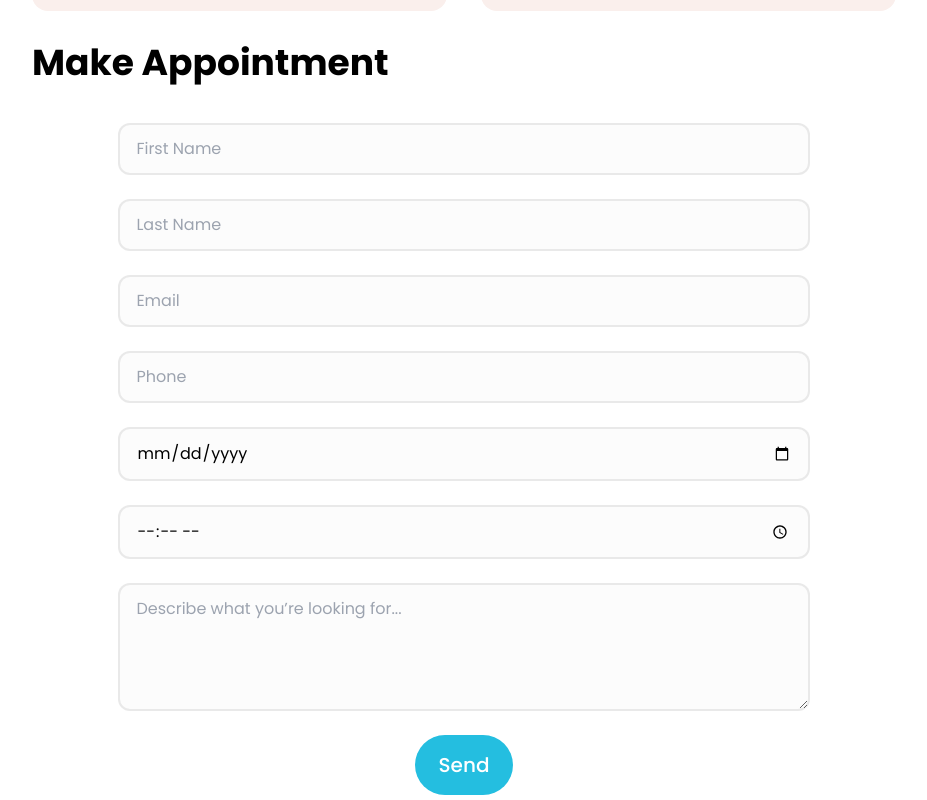
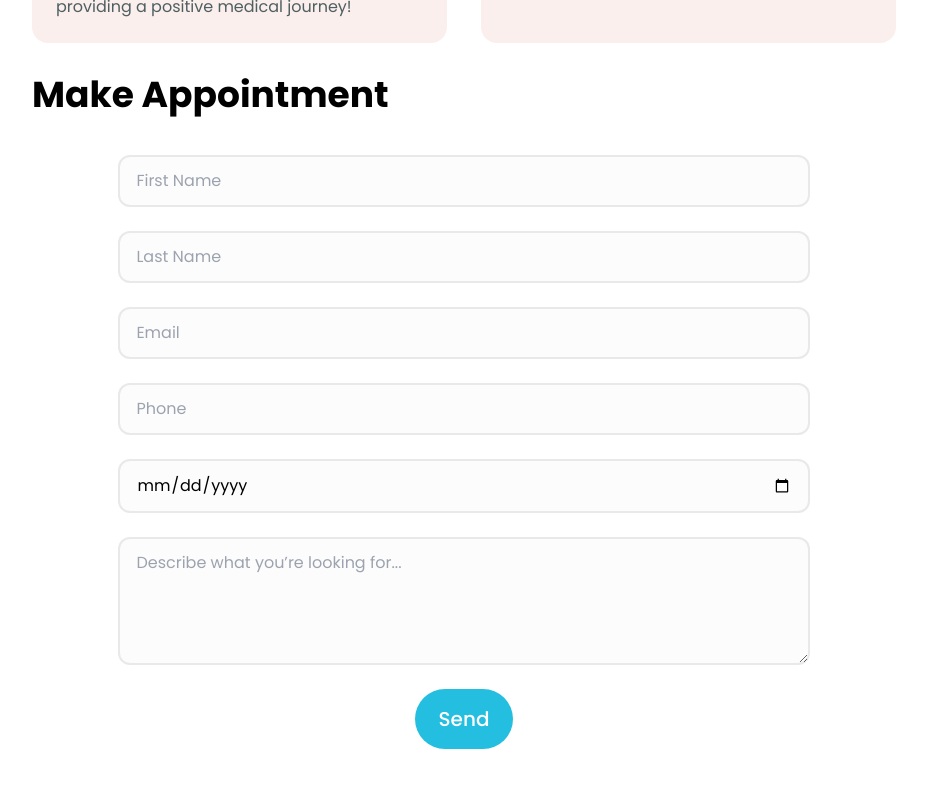
Before and after one commit to anubhav-aryan/entclinic, a Next.js app: page / in a window 1280 px wide. Shown: the part 4040-4840 px from the top of the page, without its empty margins (176-1103 px from the left). Built offline with nearby package versions, Linux system fonts and the light colour scheme.

Commit message:
feat: Added Emailer to Appointment form

```diff
--- a/pages/index.tsx
+++ b/pages/index.tsx
@@ -8,9 +8,12 @@ import Doctors from "@/sections/Doctors";
 import AnalyticLabel from "@/components/AnalyticLabel";
 import Appointment from "@/sections/Appointment";
 import Footer from "@/sections/Footer";
+import { ToastContainer, toast } from "react-toastify";
+import "react-toastify/dist/ReactToastify.css";
 const index = () => {
   return (
     <div className="flex flex-col justify-center items-center tablet:px-[13rem] mobile:px-[2rem] gap-[2rem]">
+      <ToastContainer />
       <Header />
       <Hero />
       <Services />
--- a/sections/Appointment.tsx
+++ b/sections/Appointment.tsx
@@ -1,6 +1,132 @@
-import React from "react";
+import React, { useRef, useState } from "react";
+import emailjs from "@emailjs/browser";
 import Image from "next/image";
+
+import { toast } from "react-toastify";
+import "react-toastify/dist/ReactToastify.css";
+
 const Appointment = () => {
+  const form = useRef<HTMLFormElement>(null);
+  const [isDateValid, setIsDateValid] = useState(true);
+  const [isTimeValid, setIsTimeValid] = useState(true);
+  const [selectedDay, setSelectedDay] = useState<number | null>(null);
+  const [timeError, setTimeError] = useState("");
+  const [selectedDate, setSelectedDate] = useState<number | null>(null);
+  const validateDay = (e: any) => {
+    const selectedDate = e.target.value;
+    const days = [
+      "Sunday",
+      "Monday",
+      "Tuesday",
+      "Wednesday",
+      "Thursday",
+      "Friday",
+      "Saturday",
+    ];
+    if (selectedDate) {
+      const newDate = new Date(selectedDate);
+      const day = newDate.getDay();
+      const year = newDate.getFullYear();
+      const date = newDate.getDate();
+      const month = newDate.getMonth();
+      const currentDate = new Date();
+      if (year < currentDate.getFullYear() || month < currentDate.getMonth()) {
+        setIsDateValid(false);
+        return;
+      }
+      if (month === currentDate.getMonth() && date < currentDate.getDate()) {
+        setIsDateValid(false);
+        return;
+      }
+      if (day === 0) {
+        setIsDateValid(false);
+        return;
+      } else {
+        setSelectedDay(day);
+        setSelectedDate(date);
+        setIsDateValid(true);
+      }
+    }
+  };
+  const validateTime = (e: any) => {
+    const selectedTime = e.target.value;
+    console.log(typeof selectedTime);
+    const hour = parseInt(selectedTime.slice(0, 2));
+    const min = parseInt(selectedTime.slice(3, 5));
+    const currentTime = new Date();
+    const currentHour = currentTime.getHours();
+    const currentMin = currentTime.getMinutes();
+    // console.log(currentHour, currentMin);
+    // if (selectedDate && selectedDate === currentTime.getDate()) {
+    //   if (hour < currentHour) {
+    //     setIsTimeValid(false);
+    //     setTimeError("Please selected a valid time for today.");
+    //     return;
+    //   } else if (hour >= currentHour && min < currentMin) {
+    //     setIsTimeValid(false);
+    //     setTimeError("Please selected a valid time for today.");
+    //   }
+    // }
+    if (!selectedDay || selectedDay === 0) {
+      setIsTimeValid(false);
+      setTimeError("Appointment can't be scheduled on Sunday");
+      return;
+    }
+    if (
+      selectedDay === 1 ||
+      selectedDay === 2 ||
+      selectedDay === 5 ||
+      selectedDay === 6
+    ) {
+      if (!((hour >= 10 && hour <= 13) || (hour >= 16 && hour <= 20))) {
+        setIsTimeValid(false);
+        setTimeError("Select a time between 10AM-1PM or 4PM-8PM");
+        return;
+      } else if ((hour === 20 || hour === 13) && min > 0) {
+        setIsTimeValid(false);
+        setTimeError("Select a time between 10AM-1PM or 4PM-8PM");
+        return;
+      }
+    } else if (selectedDay === 3 || selectedDay === 4) {
+      if (!(hour >= 16 && hour <= 20)) {
+        setIsTimeValid(false);
+        setTimeError("Select a time between 4PM-8PM");
+        return;
+      } else if (hour === 20 && min > 0) {
+        setIsTimeValid(false);
+        setTimeError("Select a time between 4PM-8PM");
+      } else {
+        setIsTimeValid(true);
+      }
+    }
+  };
+  const sendEmail = (e: React.FormEvent<HTMLFormElement>) => {
+    e.preventDefault();
+    if (!isDateValid || !isTimeValid) {
+      toast.error("Please select valid date or time");
+      return;
+    }
+    if (form.current) {
+      emailjs
+        .sendForm(
+          "service_jmj1hfs",
+          "template_ep2ijdl",
+          form.current,
+          "iE_ITgMchnoenrgMC"
+        )
+        .then(
+          (result) => {
+            toast.success("Sent: Appointment Request");
+          },
+          (error) => {
+            toast.error("Can't request at the moment");
+          }
+        );
+    }
+    const formElement = e.target as HTMLFormElement;
+    formElement.reset();
+  };
+
   return (
     <div
       className="flex mobile:items-center font-poppins w-full tablet:items-start"
@@ -8,64 +134,93 @@ const Appointment = () => {
     >
       <div className="w-full">
         <div className=" font-bold text-4xl mb-10">Make Appointment</div>
-        <div className="--form w-full tablet:w-[80%] mx-auto flex flex-col justify-between">
+        <form
+          ref={form}
+          className="--form w-full tablet:w-[80%] mx-auto flex flex-col justify-between"
+          onSubmit={sendEmail}
+        >
           <input
             type="text"
-            name=""
-            id=""
+            name="first_name"
+            id="first_name"
             placeholder="First Name"
             className="bg-[#fcfcfc] px-4 py-3 rounded-xl border-2 border-[#aeaeae40]  mb-6"
+            required
           />
           <input
             type="text"
-            name=""
-            id=""
+            name="last_name"
+            id="last_name"
             placeholder="Last Name"
             className="bg-[#fcfcfc] px-4 py-3 rounded-xl border-2 border-[#aeaeae40]  mb-6"
+            required
           />
           <input
             type="text"
-            name=""
-            id=""
+            name="user_email"
+            id="email"
             placeholder="Email"
             className="bg-[#fcfcfc] px-4 py-3 rounded-xl border-2 border-[#aeaeae40]  mb-6"
+            required
           />
           <input
             type="text"
-            name=""
-            id=""
+            name="user_phone"
+            id="user_phone"
             placeholder="Phone"
             className="bg-[#fcfcfc] px-4 py-3 rounded-xl border-2 border-[#aeaeae40]  mb-6"
+            required
           />
+          <div className="flex flex-col w-full mb-6">
             <input
               type="date"
-            name=""
-            id=""
+              name="date"
+              id="date"
               placeholder="Appointment Date"
-            className="bg-[#fcfcfc] px-4 py-3 rounded-xl border-2 border-[#aeaeae40]  mb-6"
+              className="bg-[#fcfcfc] px-4 py-3 rounded-xl border-2 border-[#aeaeae40]"
+              required
+              onChange={validateDay}
             />
+            {!isDateValid && (
+              <p className="text-red-500 text-sm pl-4">
+                Appointments cannot be placed for this day.
+              </p>
+            )}
+          </div>
+          {selectedDay && isDateValid && (
+            <div className="flex flex-col w-full mb-6">
               <input
                 type="time"
-            name=""
-            id=""
+                name="time"
+                id="time"
                 placeholder="Appointment Time"
-            className="bg-[#fcfcfc] px-4 py-3 rounded-xl border-2 border-[#aeaeae40]  mb-6"
+                className="bg-[#fcfcfc] px-4 py-3 rounded-xl border-2 border-[#aeaeae40] "
+                required
+                onChange={validateTime}
               />
+              {!isTimeValid && (
+                <p className="text-red-500 text-sm pl-4">
+                  {timeError ??
+                    "Please select a valid time between opening hours."}
+                </p>
+              )}
+            </div>
+          )}
           <textarea
-            name=""
-            id=""
+            name="message"
+            id="message"
             cols={30}
             rows={10}
             placeholder="Describe what you’re looking for..."
             className="w-full h-32 bg-[#fcfcfc] px-4 py-3 rounded-xl border-2 border-[#aeaeae40]  mb-6"
           ></textarea>
-        </div>
           <button
-          type="button"
-          className=" tablet:px-6 tablet:py-4 mobile:px-6 mobile:py-2 bg-[#24bee0] text-xl font-medium rounded-full text-white flex gap-4 items-center mx-auto"
+            type="submit"
+            className=" tablet:px-6 tablet:py-4 mobile:px-6 mobile:py-2 bg-[#24bee0] text-xl font-medium rounded-full text-white flex gap-4 items-center mx-auto active:scale-95"
           >
             Send
           </button>
+        </form>
       </div>
     </div>
   );
```
Also changed, not shown: package.json (+5 -3 lines), 1 other file (tests, documents, lock files or other folders). Lines whose indentation alone changed are shown as unchanged.
